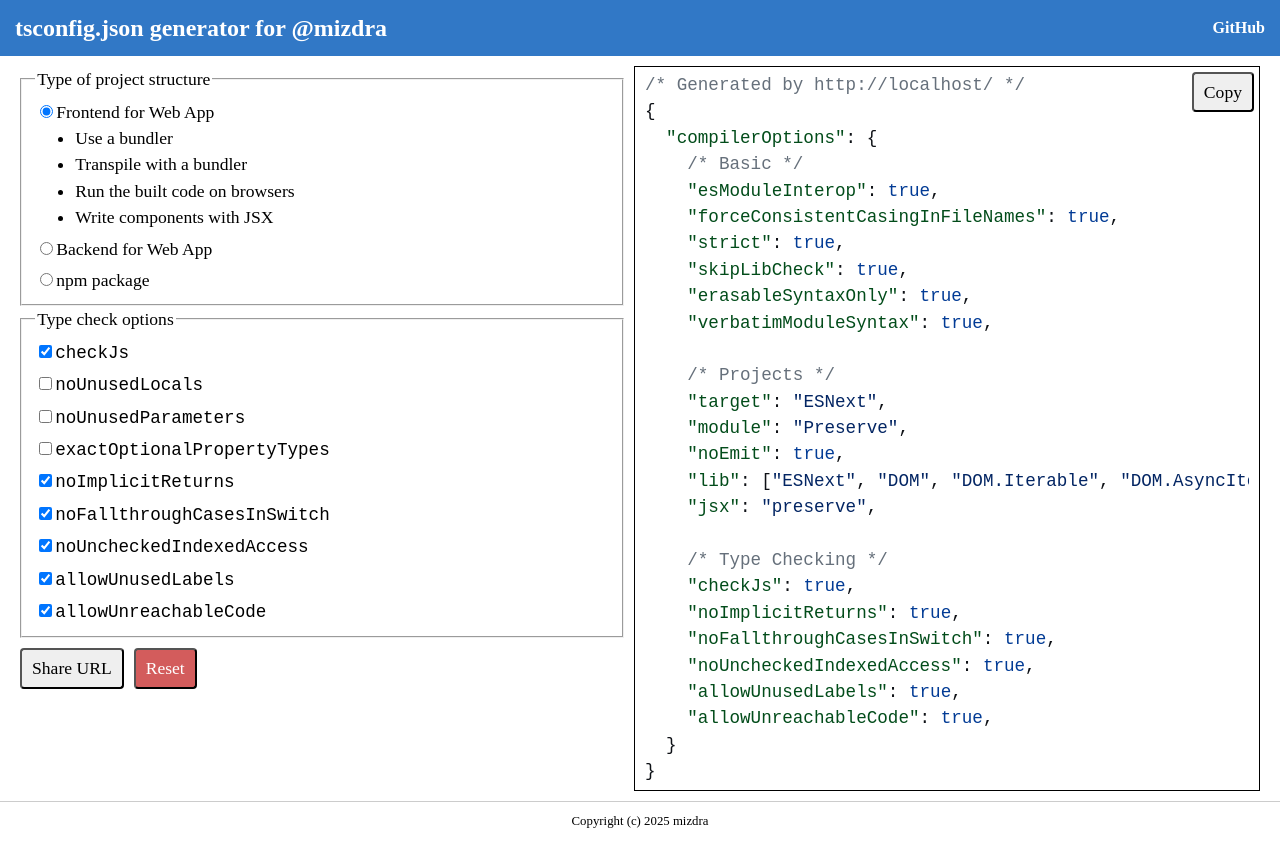
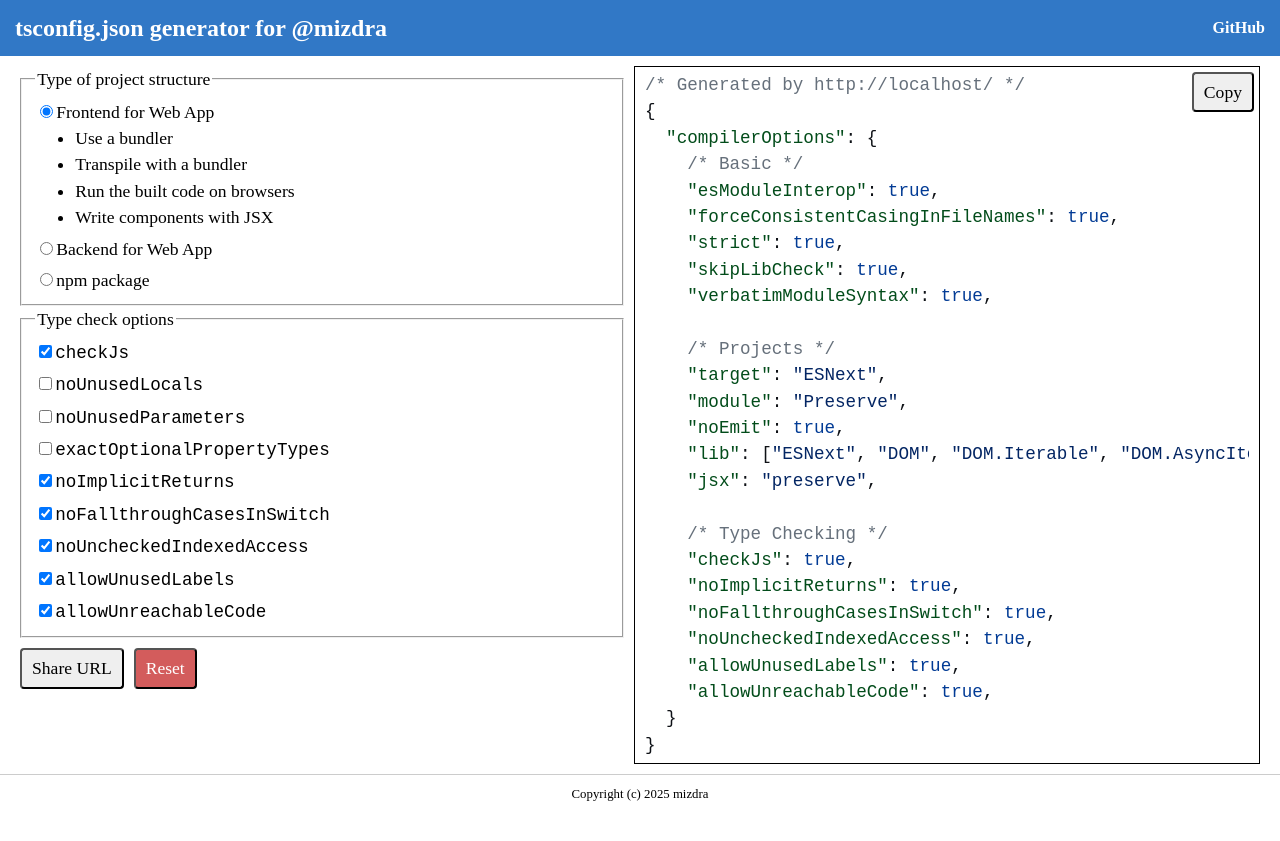
Before and after one commit to mizdra/tsconfig-generator, a React (Vite) app: page / in a window 1280 px wide. After the commit the page ends 814 px from the top, so only its background shows below. Built offline with nearby package versions, Linux system fonts and the light colour scheme.

Commit message:
update generator

```diff
--- a/src/preference.ts
+++ b/src/preference.ts
@@ -85,7 +85,6 @@ export function generateTSConfig(preference: TSConfigPreference): string {
   result += '    "forceConsistentCasingInFileNames": true,\n';
   result += '    "strict": true,\n';
   result += '    "skipLibCheck": true,\n';
-  result += '    "erasableSyntaxOnly": true,\n';
   result += '    "verbatimModuleSyntax": true,\n';
   result += '\n';
   result += '    /* Projects */\n';
@@ -104,6 +103,7 @@ export function generateTSConfig(preference: TSConfigPreference): string {
       // result += '    "moduleResolution": "nodenext",\n'; // auto-set
       result += '    "noEmit": true,\n';
       result += '    "allowImportingTsExtensions": true,\n';
+      result += '    "erasableSyntaxOnly": true,\n';
       break;
     case 'npm-package':
       result += '    "target": "ES2021",\n';
```
